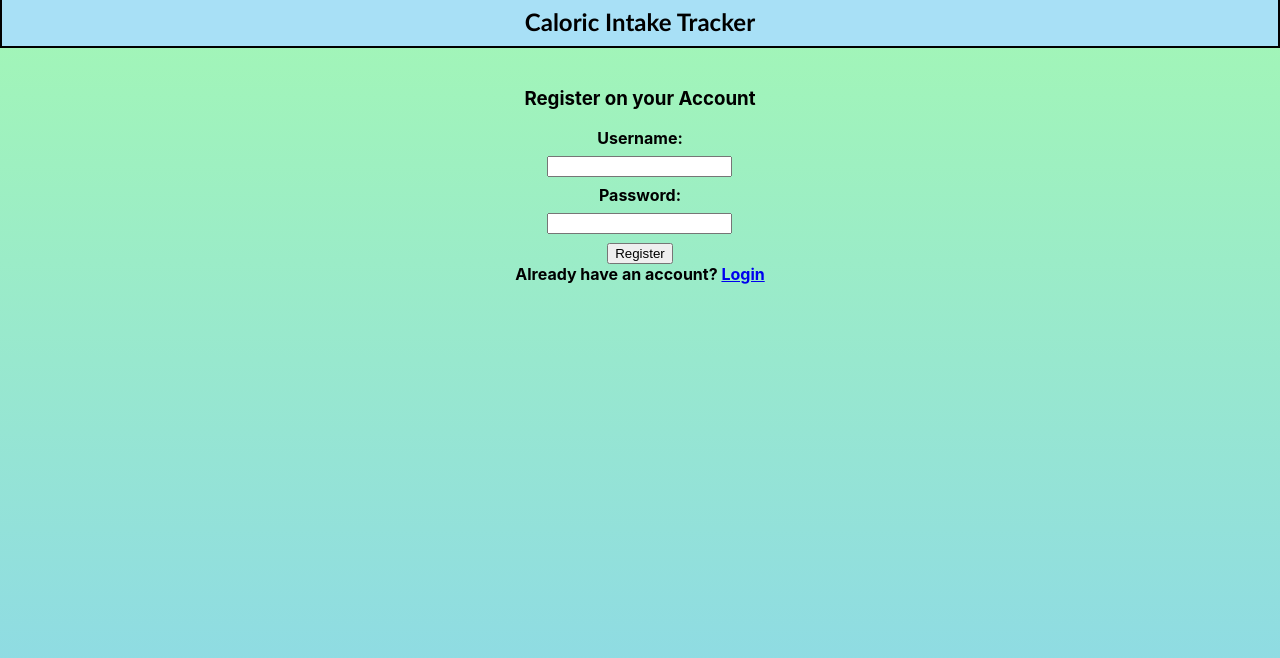
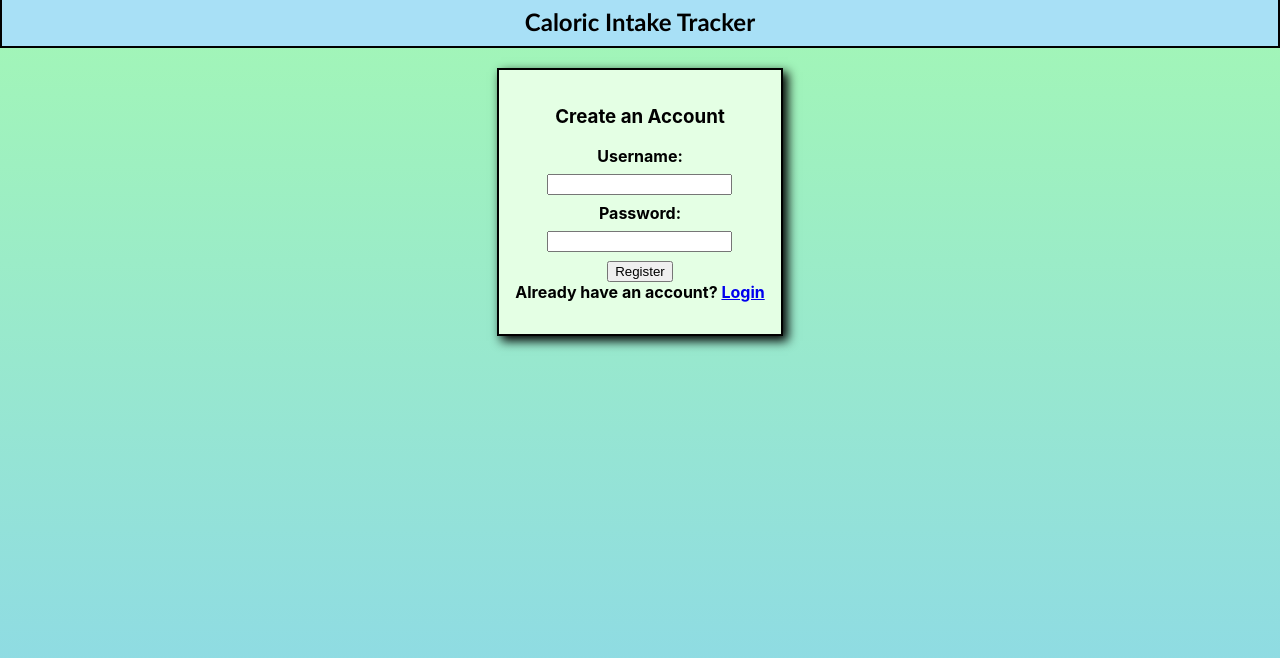
Before and after one commit to MirScharf/Calory-Tracker, a React (Create React App) app in the folder frontend/: page /register in a window 1280 px wide. Shown: the top 658 px of the page. Built offline with nearby package versions, Linux system fonts and the light colour scheme.

Commit message:
import css file

```diff
--- a/frontend/src/pages/Register.js
+++ b/frontend/src/pages/Register.js
@@ -2,6 +2,7 @@ import React, { useState } from "react";
 import { Link, useNavigate } from "react-router-dom";
 import axios from "axios"; // For HTTP-Requests
 import { toast } from "react-toastify"; // For notifications
+import '../styles/Register.css';
 
 const Register = () => {
   const navigate = useNavigate();
@@ -63,8 +64,8 @@ const Register = () => {
     flexDirection: "column",
   };
   return (
-    <div style={styles}>
-    <h3>Register on your Account</h3>
+    <div style={styles} id="loginForm">
+    <h3>Create an Account</h3>
     <div className="login_form">
       <form onSubmit={handleSubmit}>
         <div className="form_group">
```
